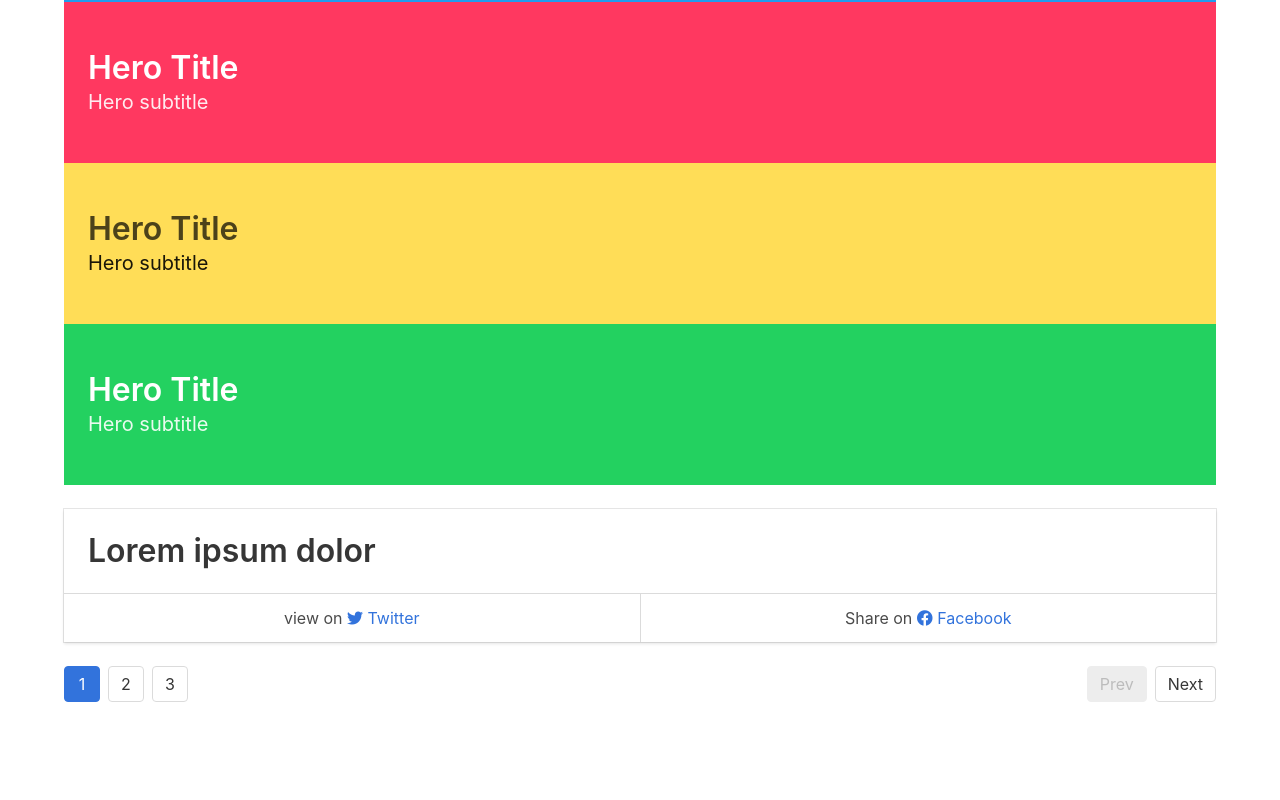
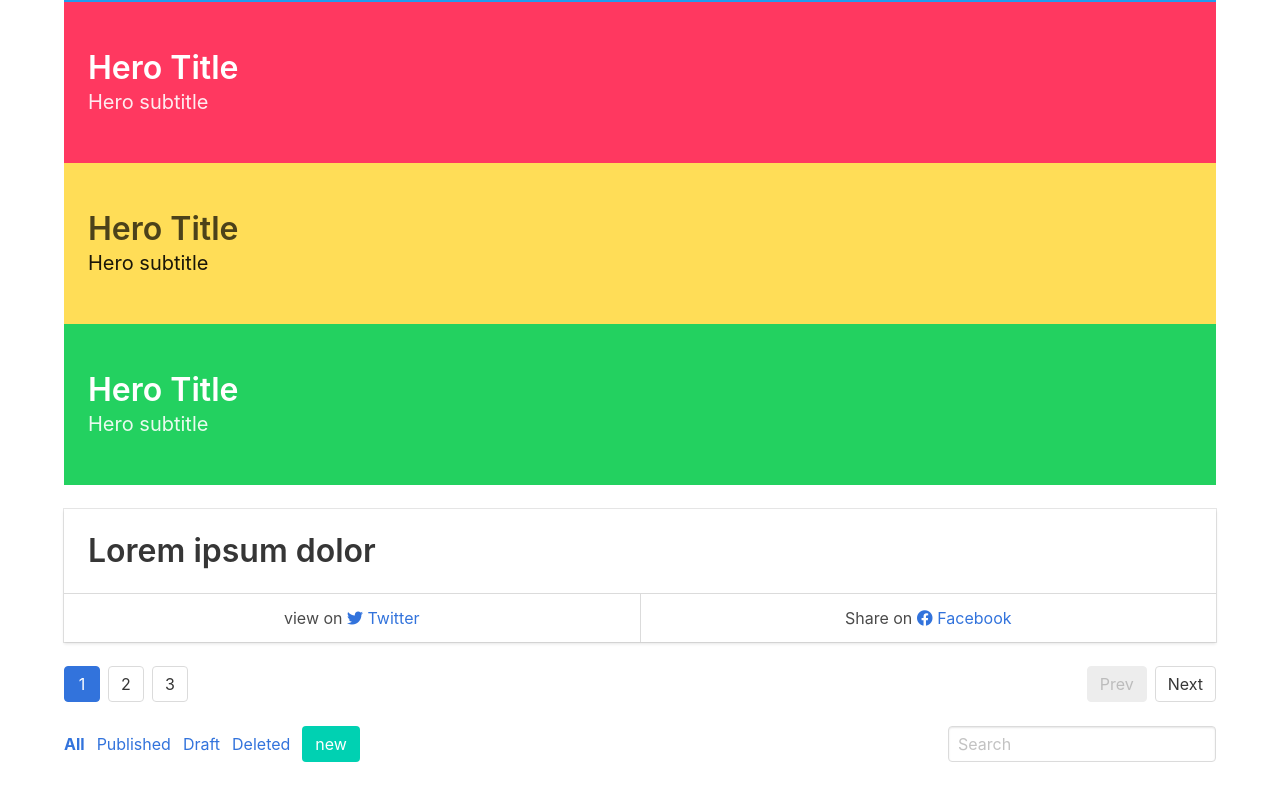
Before and after one commit to tbonfim/bulma, a website: page crash/index.html in a window 1280 px wide. Shown: the part 3579-4379 px from the top of the page. Drawn offline with nearby package versions, Linux system fonts and the light colour scheme.

Commit message:
Adding levels

```diff
--- a/crash/index.html
+++ b/crash/index.html
@@ -302,6 +302,27 @@
                 </ul>
             </nav>
         </div>
+
+        <div class="block">
+            <nav class="level">
+                <div class="level-left">
+                    <p class="level-item"><a><strong>All</strong></a></p>
+                    <p class="level-item"><a>Published</a></p>
+                    <p class="level-item"><a>Draft</a></p>
+                    <p class="level-item"><a>Deleted</a></p>
+                    <p class="level-item"><a class="button is-primary">new</a></p>
+                </div>
+                <div class="level-right">
+                    <div class="level-item">
+                        <div class="field">
+                            <p class="control">
+                                <input type="text" placeholder="Search" class="input">
+                            </p>
+                        </div>
+                    </div>
+                </div>
+            </nav>
+        </div>
     </div>
     <div class="" style="margin-top: 5em"></div>
 </body>
```
